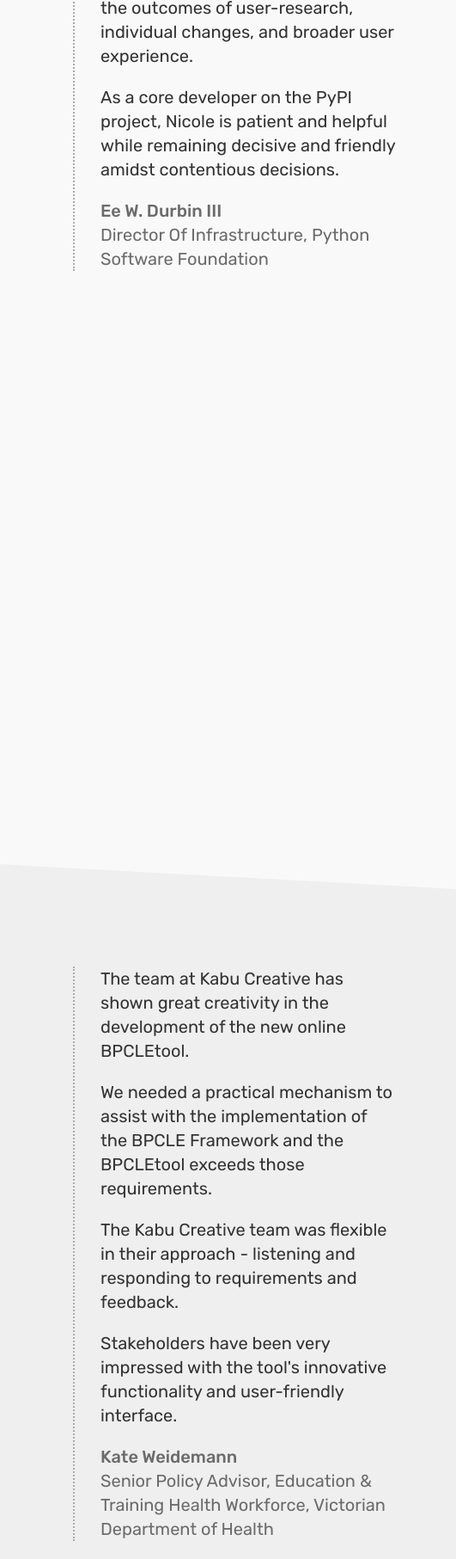
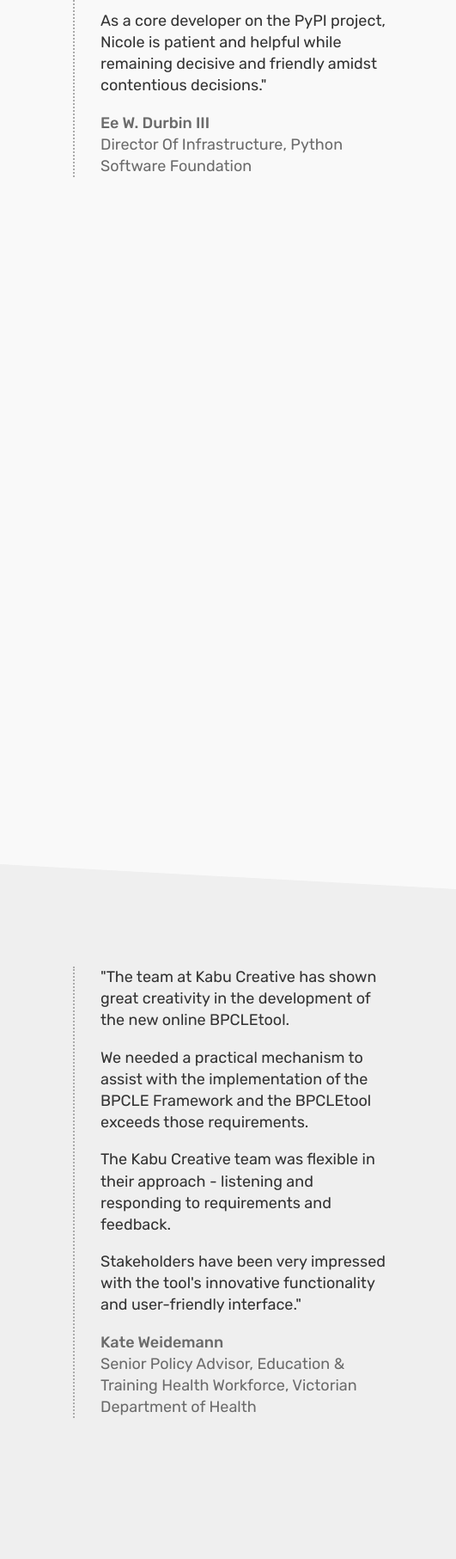
Before and after one commit to KabuCreative/kabu2020, a plain HTML site: page index.html in a window 1280 px wide. Shown: the part 987-2800 px from the top of the page at 86% size, 749-1280 px from the left. Drawn offline with Linux system fonts and the light colour scheme.

Commit message:
Update blockquotes

```diff
--- a/css/main.css
+++ b/css/main.css
@@ -235,6 +235,7 @@ header .button {
 }
 
 /* showcase */
+
 .pypi {
   background: #f9f9f9;
   position: relative;
@@ -309,6 +310,7 @@ blockquote {
   margin: 40px 0 0;
   border-left: 2px dotted #aaa;
   padding: 0 0 0 30px;
+  font-size: 18px;
 }
 
 blockquote footer span {
--- a/index.html
+++ b/index.html
@@ -63,10 +63,10 @@
         </div>
         <div>
           <blockquote>
-            <p>Working with Nicole [from Kabu Creative] is a delight.</p>
+            <p>"Working with Nicole [from Kabu Creative] is a delight.</p>
             <p>I've had the opportunity to collaborate with Nicole as a core developer on the Python Package Index.</p>
             <p>Nicole's thoughtful and dedicated approach to design shows clearly in the outcomes of user-research, individual changes, and broader user experience.</p>
-            <p>As a core developer on the PyPI project, Nicole is patient and helpful while remaining decisive and friendly amidst contentious decisions.</p>
+            <p>As a core developer on the PyPI project, Nicole is patient and helpful while remaining decisive and friendly amidst contentious decisions."</p>
             <footer>
               <span>Ee W. Durbin III</span>
               <span>Director Of Infrastructure, Python Software Foundation</span>
@@ -107,10 +107,10 @@
         </div>
         <div>
           <blockquote>
-            <p>The team at Kabu Creative has shown great creativity in the development of the new online BPCLEtool.</p>
+            <p>"The team at Kabu Creative has shown great creativity in the development of the new online BPCLEtool.</p>
             <p>We needed a practical mechanism to assist with the implementation of the BPCLE Framework and the BPCLEtool exceeds those requirements.</p>
             <p>The Kabu Creative team was flexible in their approach - listening and responding to requirements and feedback.</p>
-            <p>Stakeholders have been very impressed with the tool's innovative functionality and user-friendly interface.</p>
+            <p>Stakeholders have been very impressed with the tool's innovative functionality and user-friendly interface."</p>
             <footer>
               <span>Kate Weidemann</span>
               <span>Senior Policy Advisor, Education & Training Health Workforce, Victorian Department of Health</span>
```
